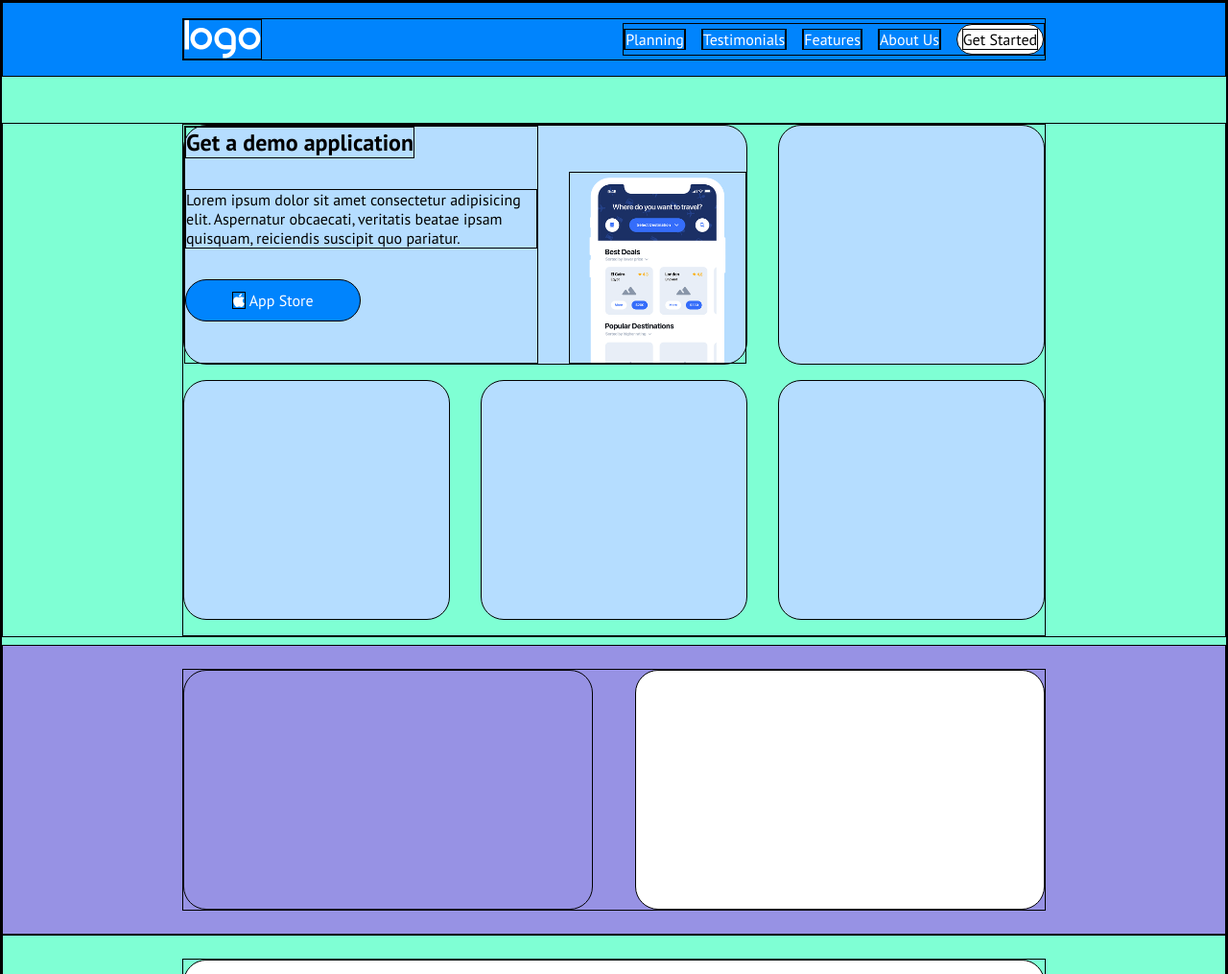
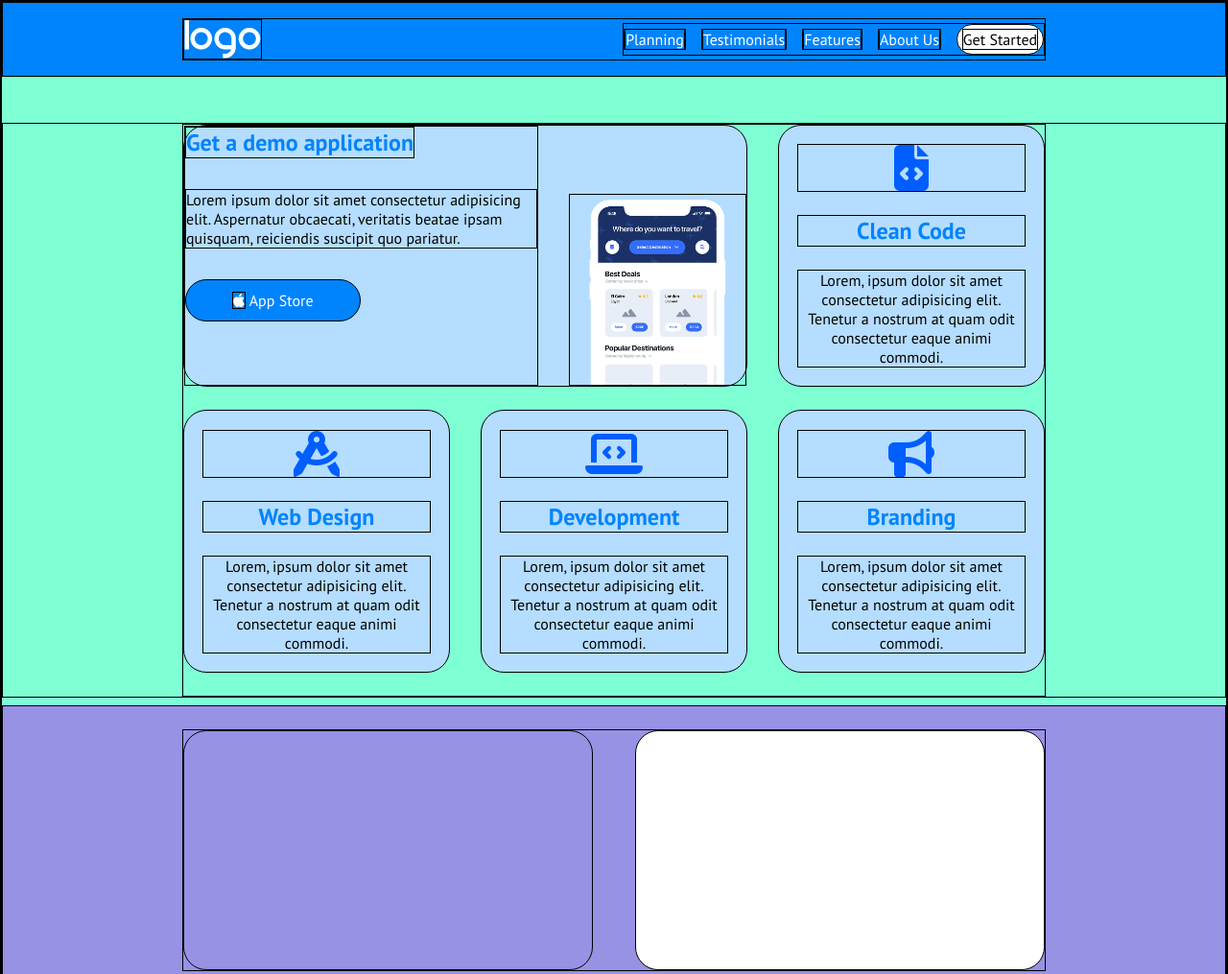
Before and after one commit to SalvoBevilacqua/htmlcss-responsive-layout, a plain HTML site: page index.html in a window 1280 px wide. Shown: the top 1015 px of the page at 96% size. Drawn offline with Linux system fonts and the light colour scheme.

Commit message:
fix:demo

```diff
--- a/css/style.css
+++ b/css/style.css
@@ -45,7 +45,7 @@ body {
     width: 100%;
     text-align: center;
     border-radius: 1.5rem;
-    margin-bottom: 1rem;
+    margin-bottom: 1.5rem;
     /* DEBUG */
     min-height: 250px;
 }
@@ -82,6 +82,10 @@ header i {
     margin-bottom: .5rem;
 }
 
+.demo .container {
+    align-items: stretch;
+}
+
 .demo .card {
     text-align: center;
     padding: 1.2rem;
@@ -116,6 +120,20 @@ header i {
     border-radius: 2rem;
     color: white;
     background-color: var(--background_header);
+}
+
+.demo h2 {
+    color: var(--background_header);
+}
+
+.demo .card > i {
+    font-size: 3rem;
+}
+
+.minor {
+    display: flex;
+    flex-direction: column;
+    gap: 1.5rem;
 }
 
 /* PLANNING */
--- a/index.html
+++ b/index.html
@@ -47,17 +47,35 @@
                     </div>
                     <div class="image"></div>
                 </div>
-                <div class="card"></div>
-                <div class="card"></div>
-                <div class="card"></div>
-                <div class="card"></div>
+                <div class="card minor">
+                    <i class="fa-solid fa-file-code" style="color: #005eff;"></i>
+                    <h2>Clean Code</h2>
+                    <p>Lorem, ipsum dolor sit amet consectetur adipisicing elit. Tenetur a nostrum at quam odit consectetur eaque animi commodi.</p>
+                </div>
+                <div class="card minor">
+                    <i class="fa-solid fa-compass-drafting" style="color: #005eff;"></i>
+                    <h2>Web Design</h2>
+                    <p>Lorem, ipsum dolor sit amet consectetur adipisicing elit. Tenetur a nostrum at quam odit consectetur eaque animi commodi.</p>
+                </div>
+                <div class="card minor">
+                    <i class="fa-solid fa-laptop-code" style="color: #005eff;"></i>
+                    <h2>Development</h2>
+                    <p>Lorem, ipsum dolor sit amet consectetur adipisicing elit. Tenetur a nostrum at quam odit consectetur eaque animi commodi.</p>
+                </div>
+                <div class="card minor">
+                    <i class="fa-solid fa-bullhorn" style="color: #005eff;"></i>
+                    <h2>Branding</h2>
+                    <p>Lorem, ipsum dolor sit amet consectetur adipisicing elit. Tenetur a nostrum at quam odit consectetur eaque animi commodi.</p>
+                </div>
             </div>
         </section>
 
         <!-- PLANNING -->
         <section class="planning">
             <div class="container">
-                <div class="card"></div>
+                <div class="card">
+
+                </div>
                 <div class="card"></div>
             </div>
         </section>
```
